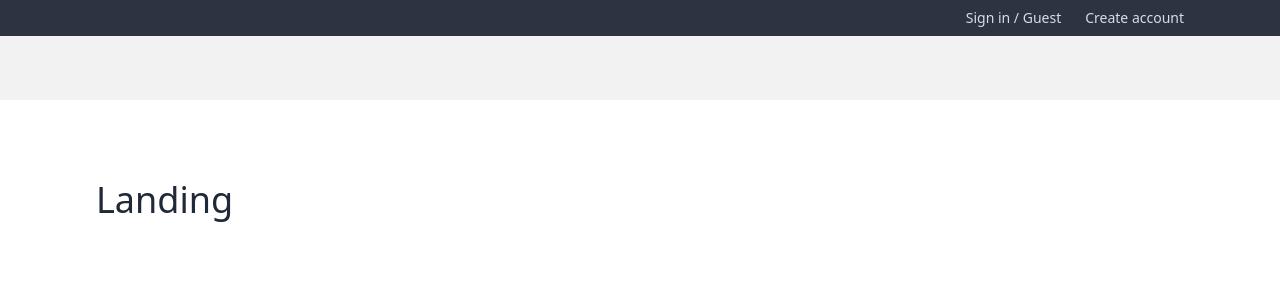
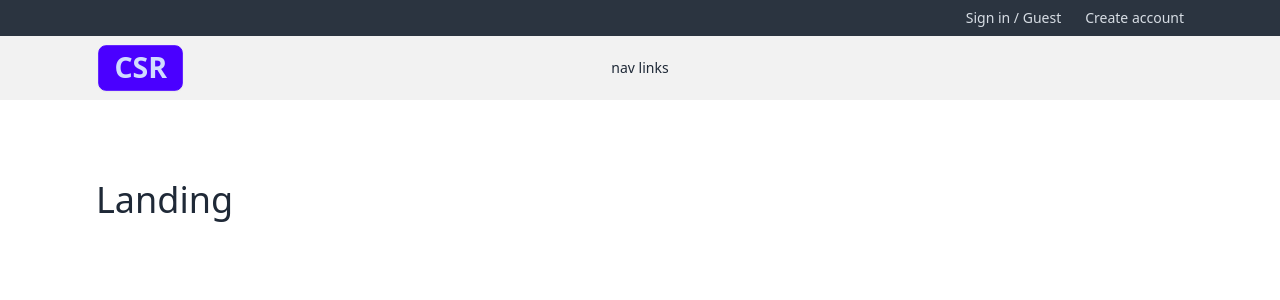
Before and after one commit to Davidcastel26/client-csr, a React (Vite) app: page / in a window 1280 px wide. Shown: the top 300 px of the page. Built offline with nearby package versions, Linux system fonts and the light colour scheme.

Commit message:
Update Navbar.jsx

```diff
--- a/src/components/Navbar.jsx
+++ b/src/components/Navbar.jsx
@@ -5,8 +5,29 @@ import { FaBarsStaggered } from 'react-icons/fa6'
 export const Navbar = () => {
   return (<nav className="bg-base-200">
     <div className="navbar align-element">
-        <div className="navbar-start"></div>
-        <div className="navbar-center"></div>
+        <div className="navbar-start">
+            {/* TITLE */}
+            <NavLink to='/' className='hidden lg:flex btn btn-primary text-3xl items-center'>
+             CSR
+            </NavLink>
+            {/* DROPDOWN */}
+            <div className="dropdown">
+                <label
+                    tabIndex={0}
+                    className="btn btn-ghost lg:hidden"
+                >
+                    <FaBarsStaggered className="h-6 w-6" />
+                </label>
+                <ul tabIndex={0} className="menu menu-sm dropdown-content mt-3 z-[1] p-2 shadow bg-base-200">
+                    nav links
+                </ul>
+            </div>
+        </div>
+        <div className="navbar-center hidden lg:flex">
+            <ul className="menu menu-horizontal">
+                nav links
+            </ul>
+        </div>
         <div className="navbar-end"></div>
     </div>
   </nav>)
```
